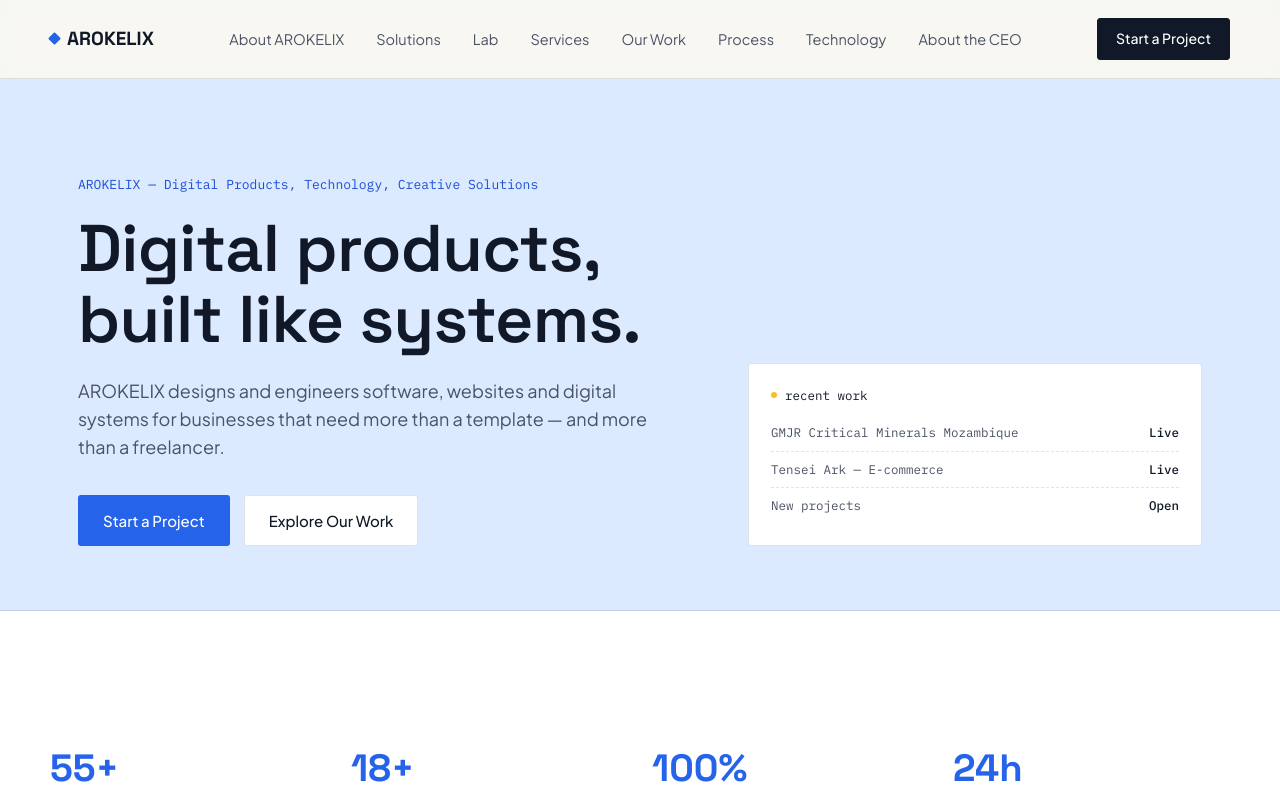
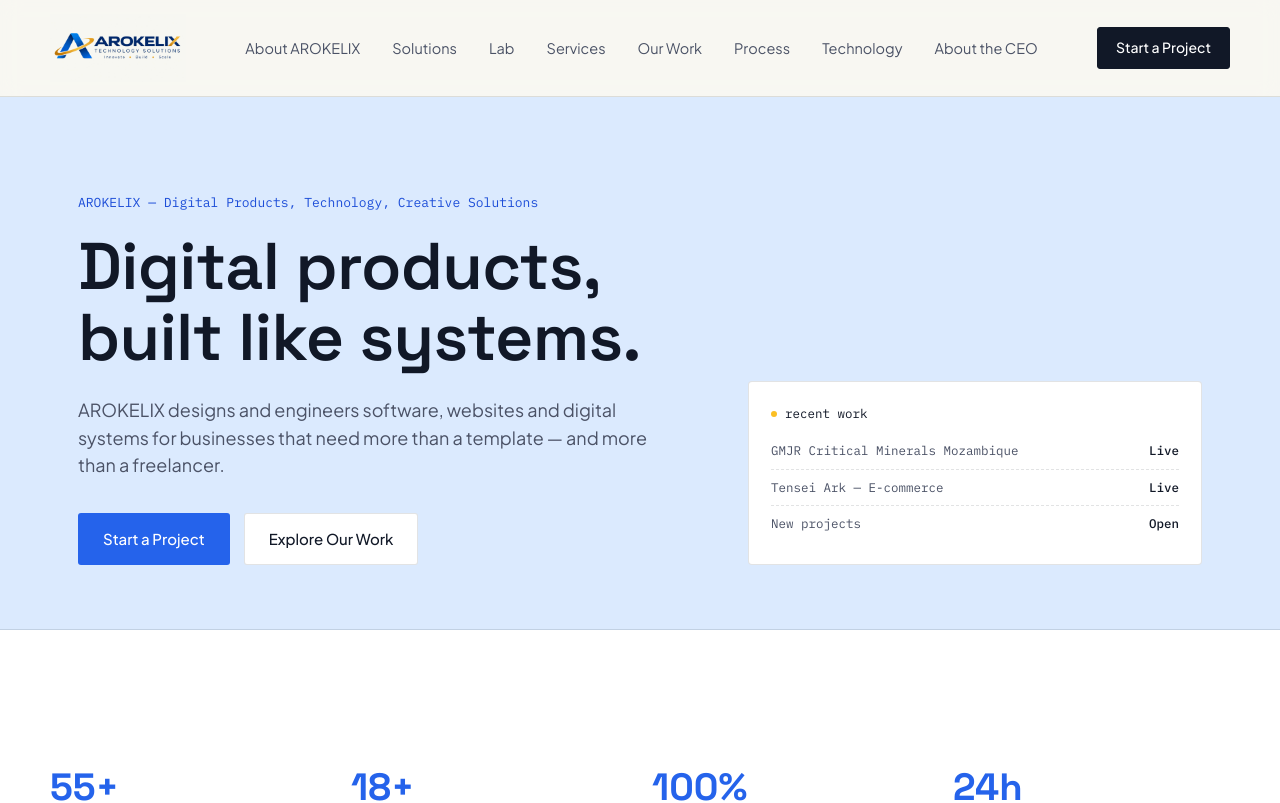
Before and after one commit to aronmuiyionko57-beep/arokelix, a Next.js app: page / in a window 1280 px wide. Shown: the top 803 px of the page. Built offline with nearby package versions, Linux system fonts and the light colour scheme.

Commit message:
Add and enlarge AROKELIX logo in header and footer

```diff
--- a/app/globals.css
+++ b/app/globals.css
@@ -41,9 +41,17 @@
 }
 
 header{position:sticky;top:0;z-index:50;background:rgba(248,247,242,0.88);backdrop-filter:blur(10px);border-bottom:1px solid var(--line);}
-.nav{display:flex;align-items:center;justify-content:space-between;padding:18px 0;}
-.logo{font-family:"Space Grotesk",sans-serif;font-weight:700;font-size:19px;display:flex;align-items:center;gap:8px;}
-.logo .mark{width:9px;height:9px;background:var(--signal);border-radius:1px;transform:rotate(45deg);}
+.nav{display:flex;align-items:center;justify-content:space-between;padding:14px 0;}
+.logo{display:flex;align-items:center;}
+.logo-img{
+  height:68px;
+  width:auto;
+  display:block;
+  mix-blend-mode:multiply;
+}
+@media (max-width:600px){
+  .logo-img{height:52px;}
+}
 .navlinks{display:flex;gap:32px;font-size:14.5px;color:var(--text-2);}
 .navlinks a:hover{color:var(--text-1);}
 .navcta{font-size:14px;font-weight:500;padding:9px 18px;border-radius:3px;background:var(--ink);color:#fff;border:1px solid var(--ink);}
--- a/app/page.tsx
+++ b/app/page.tsx
@@ -93,9 +93,9 @@
     <>
       <header>
         <div className="wrap nav">
-          <div className="logo">
-            <span className="mark"></span>AROKELIX
-          </div>
+          <a href="/" className="logo">
+            <img src="/logo.png" alt="AROKELIX" className="logo-img" />
+          </a>
           <nav className="navlinks">
             <a href="/about">About AROKELIX</a>
             <a href="/solutions">Solutions</a>
@@ -413,6 +413,9 @@
       </section>
 
       <footer>
+        <div className="wrap" style={{ marginBottom: "24px" }}>
+          <img src="/logo.png" alt="AROKELIX" style={{ height: "96px", width: "auto", mixBlendMode: "multiply" }} />
+        </div>
         <div className="wrap foot-row">
           <div>© {new Date().getFullYear()} AROKELIX. Digital Products. Technology. Creative Solutions.</div>
           <div className="foot-links">
```
Also changed, not shown: public/logo.png (added).
